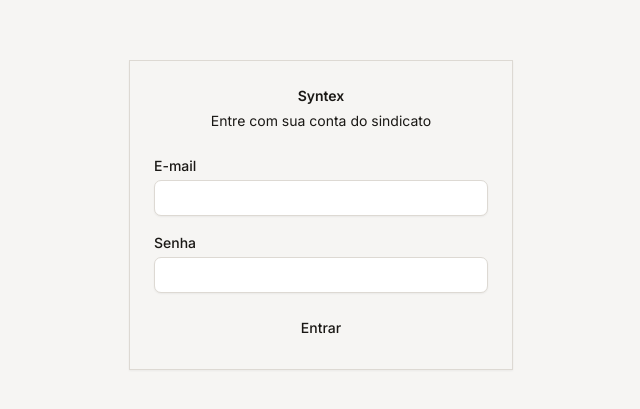
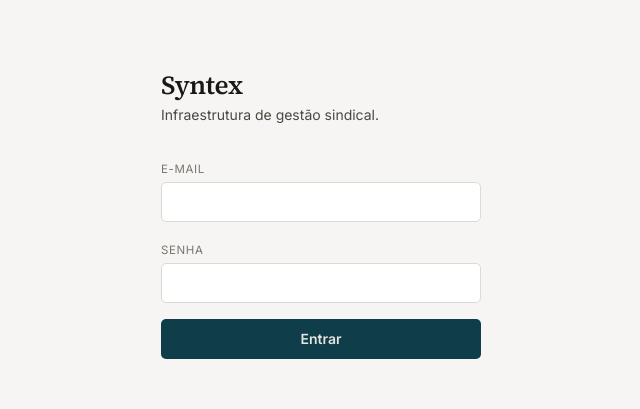
Before and after one commit to Luizreis15/syntex, a Next.js app in the folder apps/web/: page /login in a window 1280 px wide. Shown: the part 185-594 px from the top of the page, without its empty margins (319-959 px from the left). Built offline with nearby package versions, Linux system fonts and the light colour scheme.

Commit message:
feat(web): login sobre os tokens novos
Sóbrio, sem card centralizado genérico — wordmark serifado, formulário
direto no fundo paper. app/(shell)/layout.tsx conecta o route group ao
Shell (sidebar+topbar), para toda rota autenticada herdar a moldura.

```diff
--- /dev/null
+++ b/apps/web/app/(shell)/layout.tsx
@@ -0,0 +1,5 @@
+import { Shell } from "@/components/layout/shell";
+
+export default function ShellLayout({ children }: { children: React.ReactNode }) {
+  return <Shell>{children}</Shell>;
+}
--- a/apps/web/app/login/login-form.tsx
+++ b/apps/web/app/login/login-form.tsx
@@ -2,8 +2,6 @@
 
 import { useState } from "react";
 import { useRouter } from "next/navigation";
-import { Button } from "@/components/ui/button";
-import { Input } from "@/components/ui/input";
 import { createSupabaseBrowserClient } from "@/lib/supabase/browser";
 
 export function LoginForm() {
@@ -33,35 +31,41 @@ export function LoginForm() {
   return (
     <form onSubmit={handleSubmit} className="space-y-4">
       <div className="space-y-1">
-        <label htmlFor="email" className="text-sm font-medium">
+        <label htmlFor="email" className="text-label uppercase text-ink-3">
           E-mail
         </label>
-        <Input
+        <input
           id="email"
           type="email"
           required
           value={email}
           onChange={(e) => setEmail(e.target.value)}
           autoComplete="email"
+          className="h-input w-full rounded-sm border border-border bg-surface px-3 text-body text-ink outline-none focus-visible:border-petrol-600"
         />
       </div>
       <div className="space-y-1">
-        <label htmlFor="password" className="text-sm font-medium">
+        <label htmlFor="password" className="text-label uppercase text-ink-3">
           Senha
         </label>
-        <Input
+        <input
           id="password"
           type="password"
           required
           value={password}
           onChange={(e) => setPassword(e.target.value)}
           autoComplete="current-password"
+          className="h-input w-full rounded-sm border border-border bg-surface px-3 text-body text-ink outline-none focus-visible:border-petrol-600"
         />
       </div>
-      {error && <p className="text-sm text-destructive">{error}</p>}
-      <Button type="submit" className="w-full" disabled={loading}>
+      {error && <p className="text-body text-danger">{error}</p>}
+      <button
+        type="submit"
+        disabled={loading}
+        className="h-input w-full rounded-sm bg-petrol-800 text-body font-semibold text-shell-ink transition-colors hover:bg-petrol-700 disabled:opacity-50"
+      >
         {loading ? "Entrando…" : "Entrar"}
-      </Button>
+      </button>
     </form>
   );
 }
--- a/apps/web/app/login/page.tsx
+++ b/apps/web/app/login/page.tsx
@@ -2,13 +2,14 @@ import { LoginForm } from "./login-form";
 
 export default function LoginPage() {
   return (
-    <main className="flex min-h-screen items-center justify-center bg-muted p-4">
-      <div className="w-full max-w-sm space-y-6 rounded-lg border border-border bg-background p-6 shadow-sm">
-        <div className="space-y-1 text-center">
-          <h1 className="text-lg font-semibold">Syntex</h1>
-          <p className="text-sm text-muted-foreground">Entre com sua conta do sindicato</p>
+    <main className="flex min-h-screen items-center justify-center bg-paper px-4">
+      <div className="w-full max-w-xs">
+        <p className="font-serif text-page-title font-semibold text-ink">Syntex</p>
+        <p className="mt-1 text-body text-ink-2">Infraestrutura de gestão sindical.</p>
+
+        <div className="mt-8">
+          <LoginForm />
         </div>
-        <LoginForm />
       </div>
     </main>
   );
```
